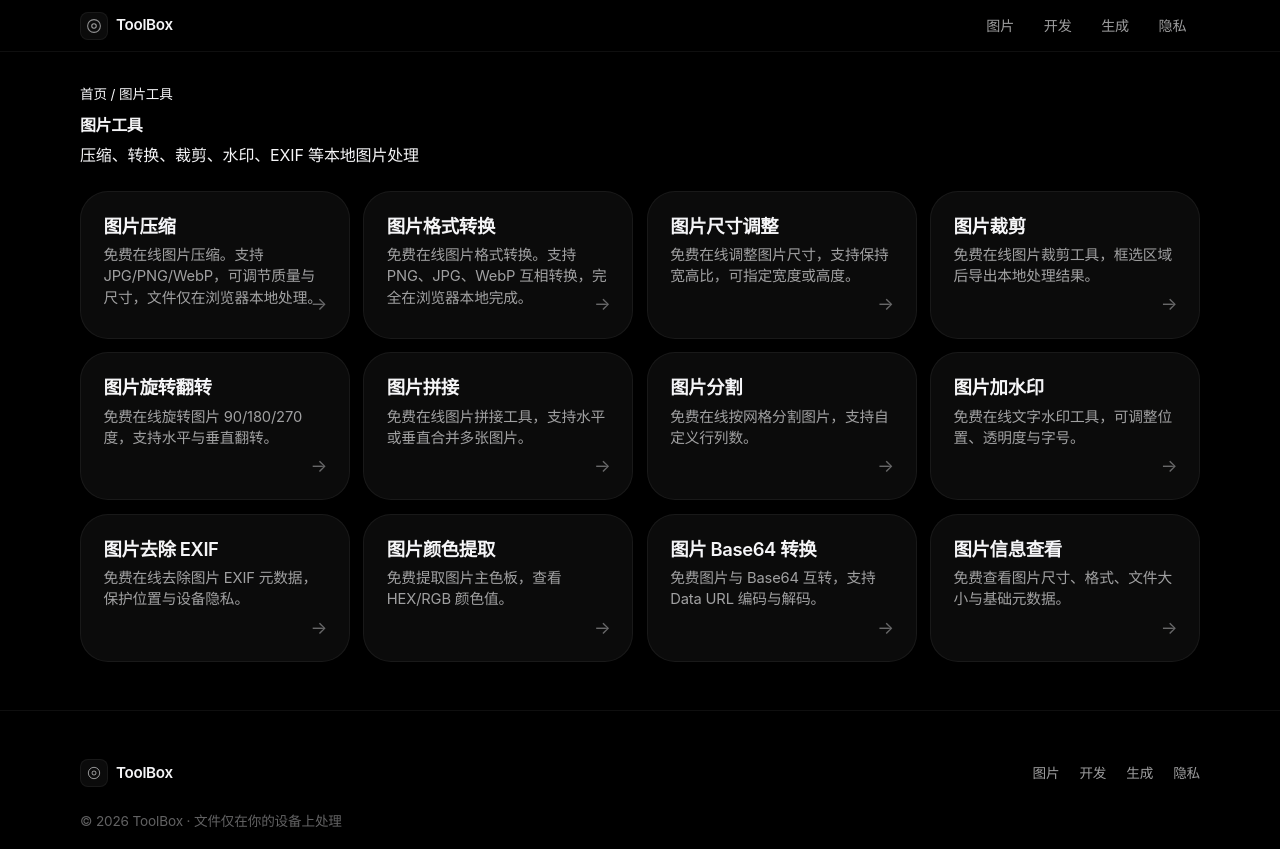
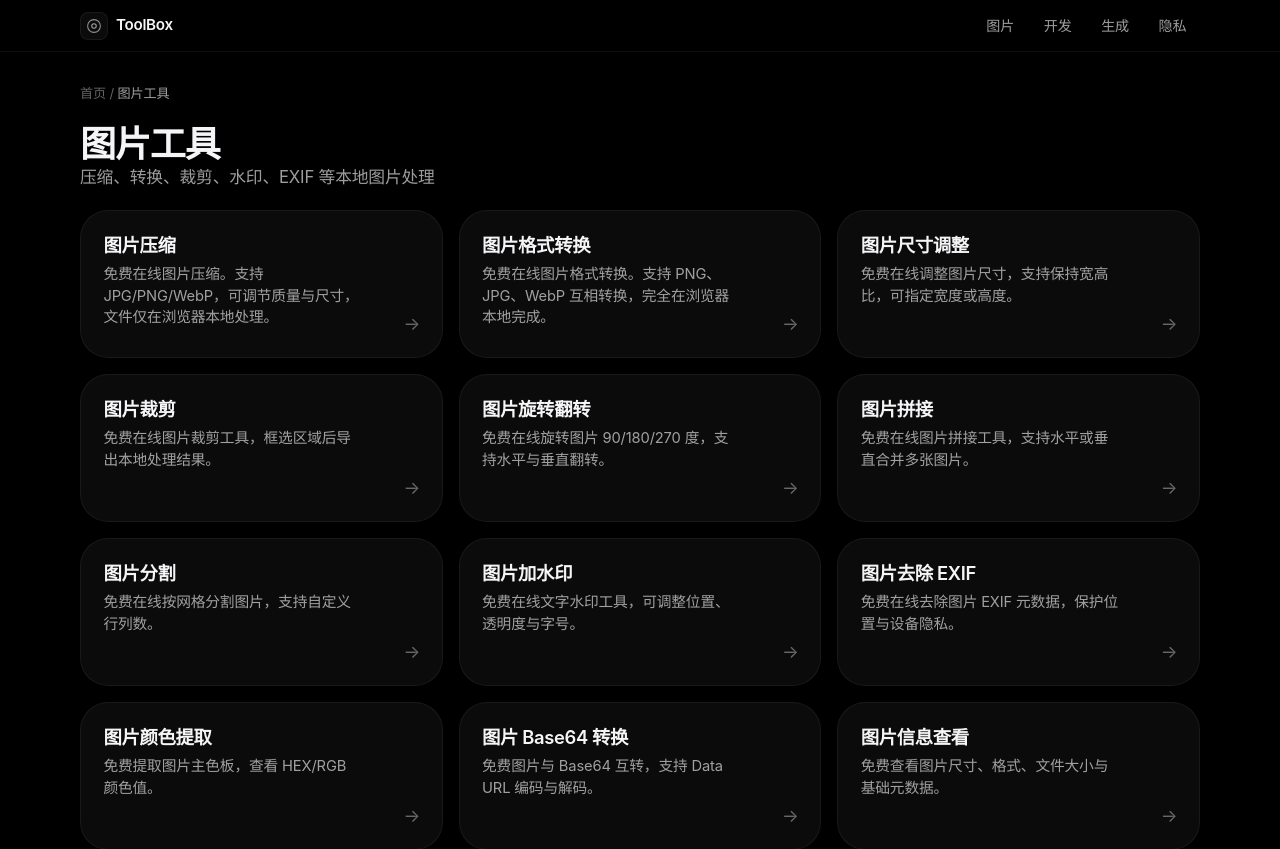
Before and after one commit to ccy54185-byte/toolbox, a Next.js app: page /tools/image in a window 1280 px wide. Shown: the top 849 px of the page. Built offline with nearby package versions, Linux system fonts and the light colour scheme.

Commit message:
redesign: Apple-inspired UI

```diff
--- a/src/app/tools/[category]/page.tsx
+++ b/src/app/tools/[category]/page.tsx
@@ -37,21 +37,23 @@ export default async function CategoryPage({
   const tools = getToolsByCategory(category);
 
   return (
-    <div className="container-app" style={{ padding: "2rem 0 3rem" }}>
-      <nav aria-label="面包屑" style={{ fontSize: ".85rem", color: "var(--text-dim)", marginBottom: 12 }}>
+    <div className="tool-page">
+      <nav aria-label="面包屑" className="tool-crumb">
         <Link href="/">首页</Link>
         <span aria-hidden> / </span>
-        <span style={{ color: "var(--text-muted)" }}>{cat.name}</span>
+        <span className="tool-crumb-current">{cat.name}</span>
       </nav>
-      <h1 style={{ margin: "0 0 8px" }}>{cat.name}</h1>
-      <p style={{ color: "var(--text-muted)", margin: "0 0 24px" }}>{cat.description}</p>
-      <div className="grid-tools">
+      <header className="tool-header">
+        <h1 className="tool-title">{cat.name}</h1>
+        <p className="tool-desc">{cat.description}</p>
+      </header>
+      <div className="apple-tool-grid" style={{ marginTop: "0.5rem" }}>
         {tools.map((t) => (
           <ToolCard key={t.slug} tool={t} />
         ))}
       </div>
       {tools.length === 0 && (
-        <div className="card" style={{ padding: "2rem", color: "var(--text-dim)" }}>
+        <div className="card" style={{ padding: "2rem", color: "var(--text-tertiary)" }}>
           该分类工具即将上线。
         </div>
       )}
```
